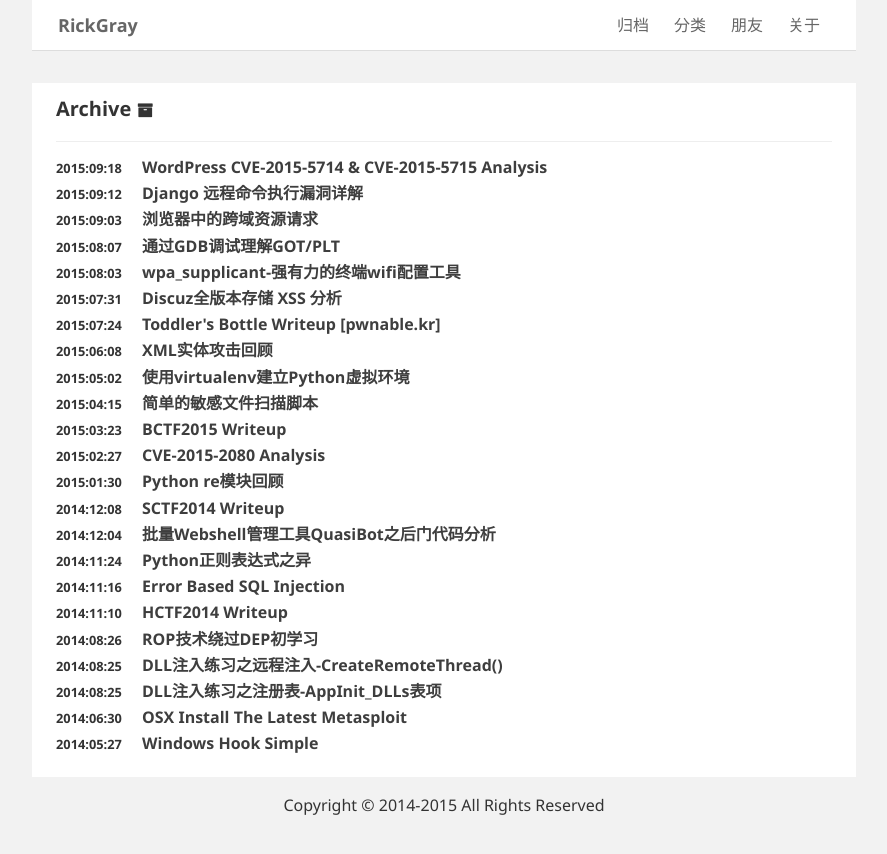
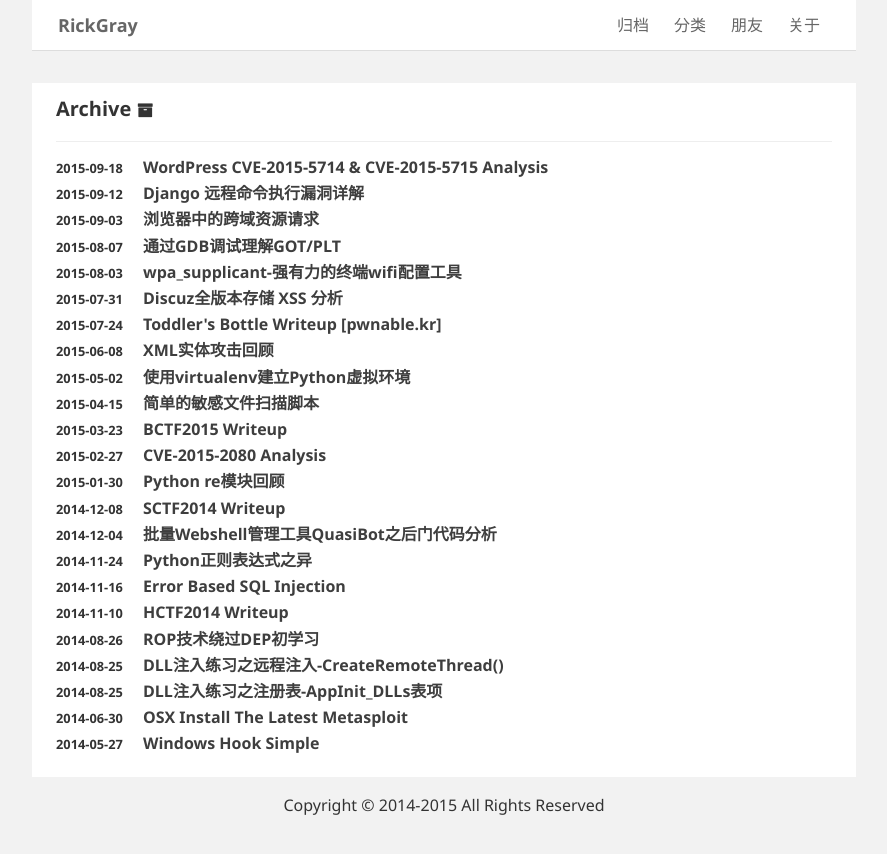
Before and after one commit to huntpig/rickgray.github.io, a Jekyll site: the page built from index.html, in a window 1280 px wide. Shown: the top 854 px of the page, without its empty margins (196-1083 px from the left). Built offline with Jekyll 4.4.1, drawn with Linux system fonts in a browser that asks for light colours; the list of posts is cut into pages by our own code; comment, search, counter and statistics services are not loaded.

```diff
--- a/_layouts/post.html
+++ b/_layouts/post.html
@@ -7,7 +7,7 @@
     <div class="m-content-header">
         <span class="m-header">{{ page.title }}</span>
         <div class="m-post-meta">
-          <i class="am-icon-calculator"></i><span>{{ page.date | date: "%Y:%m:%d" }}</span>
+          <i class="am-icon-calculator"></i><span>{{ page.date | date: "%Y-%m-%d" }}</span>
           <i class="am-icon-tags"></i><span>{{ page.tags | join: ", " }}</span>
         </div>
         <hr>
--- a/index.html
+++ b/index.html
@@ -16,7 +16,7 @@
       {% if post.layout == "post" %}
         <li>
           <h3>
-            <small>{{ post.date | date: "%Y:%m:%d" }}</small>
+            <small>{{ post.date | date: "%Y-%m-%d" }}</small>
             <a href="{{ post.url }}">{{ post.title }}</a>
           </h3>
         </li>
```
